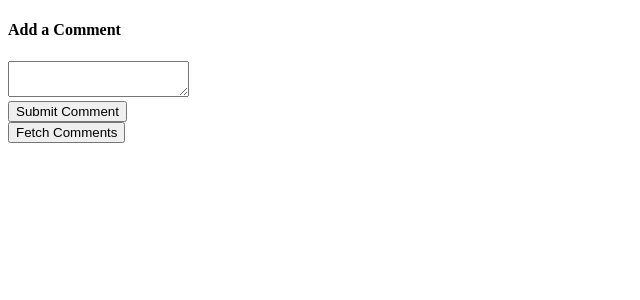
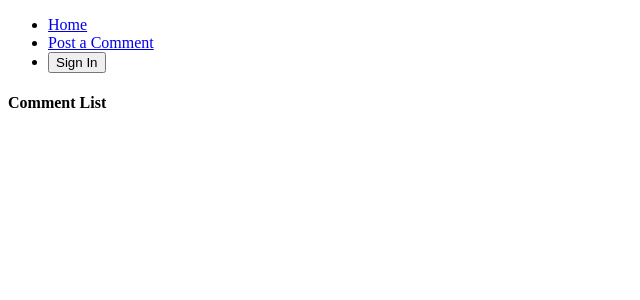
Before and after one commit to Costas-Zeimpekis/react_testing, a React (Create React App) app: page / in a window 1280 px wide. Shown: the top 300 px of the page, without its empty margins (0-640 px from the left). Built offline with nearby package versions, Linux system fonts and the light colour scheme.

Commit message:
Added Router

```diff
--- a/package.json
+++ b/package.json
@@ -10,6 +10,7 @@
     "react": "^16.4.2",
     "react-dom": "^16.4.2",
     "react-redux": "^5.0.7",
+    "react-router-dom": "^4.3.1",
     "react-scripts": "1.1.4",
     "redux": "^4.0.0",
     "redux-promise": "^0.6.0"
--- a/src/actions/index.js
+++ b/src/actions/index.js
@@ -1,4 +1,4 @@
-import { SAVE_COMMENT, FETCH_COMMENTS } from 'actions/types';
+import { SAVE_COMMENT, FETCH_COMMENTS, CHANGE_AUTH } from 'actions/types';
 import axios from 'axios';
 
 export function saveComment(comment) {
@@ -16,3 +16,10 @@ export function fetchComments() {
     payload: response
   };
 }
+
+export function changeAuth(isLoggedIn) {
+  return {
+    type: CHANGE_AUTH,
+    payload: isLoggedIn
+  };
+}
--- a/src/actions/types.js
+++ b/src/actions/types.js
@@ -1,2 +1,3 @@
 export const SAVE_COMMENT = 'save_comment';
 export const FETCH_COMMENTS = 'fetch_comments';
+export const CHANGE_AUTH = 'change_auth';
--- a/src/components/App.js
+++ b/src/components/App.js
@@ -1,13 +1,52 @@
-import React from 'react';
+import React, { Component } from 'react';
+import { Route, Link } from 'react-router-dom';
+import { connect } from 'react-redux';
+import * as actions from 'actions';
 
 import CommentBox from 'components/CommentBox';
 import CommentList from 'components/CommentList';
 
-export default () => {
-  return (
-    <div>
-      <CommentBox />
-      <CommentList />
-    </div>
-  );
-};
+class App extends Component {
+  renderButton = () => {
+    const { auth } = this.props;
+
+    return (
+      <button onClick={() => this.props.changeAuth(!auth)}>
+        {auth ? 'Sign Out' : 'Sign In'}
+      </button>
+    );
+  };
+
+  renderHeader = () => {
+    return (
+      <ul>
+        <li>
+          <Link to="/">Home</Link>
+        </li>
+        <li>
+          <Link to="/post">Post a Comment</Link>
+        </li>
+        <li>{this.renderButton()}</li>
+      </ul>
+    );
+  };
+
+  render() {
+    return (
+      <div>
+        {this.renderHeader()}
+        <Route exact path="/post" component={CommentBox} />
+        <Route exact path="/" component={CommentList} />
+      </div>
+    );
+  }
+}
+
+function mapStateToProps({ auth }) {
+  return { auth };
+}
+
+export default connect(
+  mapStateToProps,
+  actions
+)(App);
--- a/src/components/CommentList.js
+++ b/src/components/CommentList.js
@@ -11,6 +11,7 @@ class CommentList extends Component {
   render() {
     return (
       <div>
+        <h4>Comment List</h4>
         <ul>{this.renderComments()}</ul>
       </div>
     );
--- a/src/index.js
+++ b/src/index.js
@@ -1,11 +1,15 @@
 import React from 'react';
 import ReactDom from 'react-dom';
 import Root from 'Root';
+import { BrowserRouter, Route } from 'react-router-dom';
+
 import App from 'components/App';
 
 ReactDom.render(
   <Root>
-    <App />
+    <BrowserRouter>
+      <Route path="/" component={App} />
+    </BrowserRouter>
   </Root>,
   document.querySelector('#root')
 );
--- /dev/null
+++ b/src/reducers/auth.js
@@ -0,0 +1,10 @@
+import { CHANGE_AUTH } from 'actions/types';
+
+export default (state = false, action) => {
+  switch (action.type) {
+    case CHANGE_AUTH:
+      return action.payload;
+    default:
+      return state;
+  }
+};
--- a/src/reducers/index.js
+++ b/src/reducers/index.js
@@ -1,7 +1,9 @@
 import { combineReducers } from 'redux';
 
 import commentsReducer from 'reducers/comments';
+import authReducer from 'reducers/auth';
 
 export default combineReducers({
-  comments: commentsReducer
+  comments: commentsReducer,
+  auth: authReducer
 });
```
Also changed, not shown: 1 other file (tests, documents, lock files or other folders).
